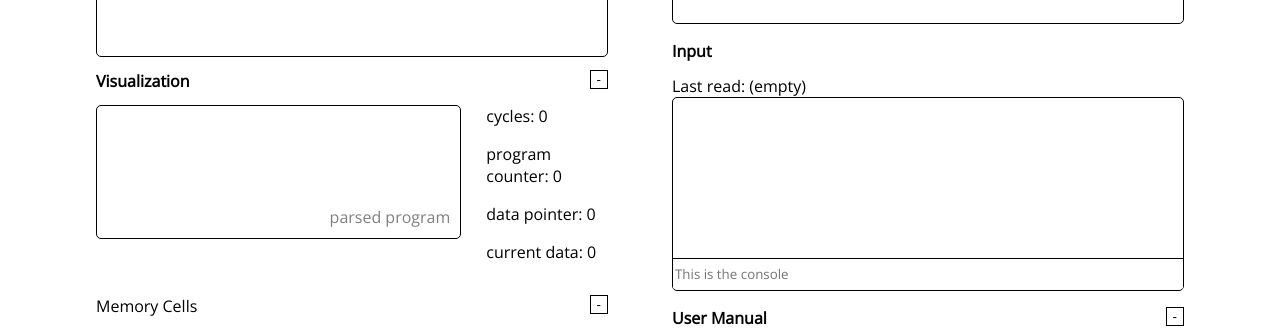
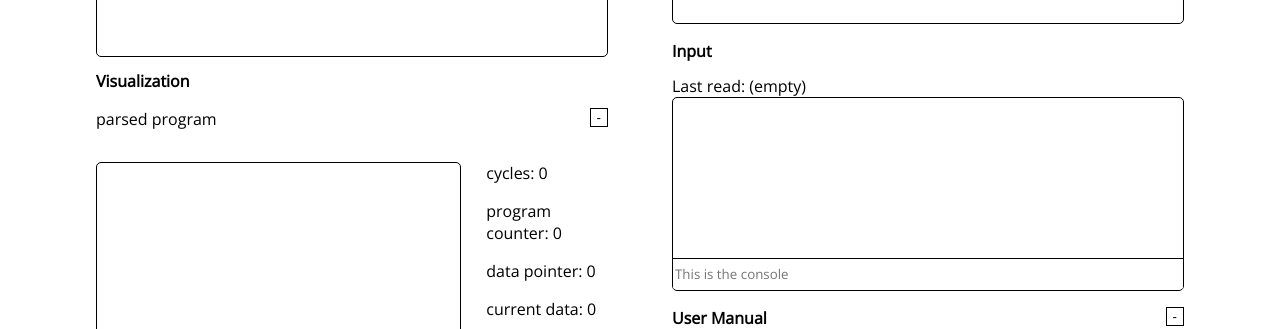
Before and after one commit to PIG208/react-brainfucked, a React (Create React App) app: page / in a window 1280 px wide. Shown: the part 459-788 px from the top of the page. Built offline with nearby package versions, Linux system fonts and the light colour scheme.

Commit message:
Adjust the layout of visualization

```diff
--- a/src/components/Visualization.tsx
+++ b/src/components/Visualization.tsx
@@ -35,9 +35,10 @@ const Visualization = ({ programState, dispatch, memoryDisplayCount }: Visualiza
 
   return (
     <div>
+      <h2>Visualization</h2>
       <Collapsable altText="Show parsed program">
-        <h2>Visualization</h2>
-        <div className="visualization">
+        <p>parsed program</p>
+        <div className="program-grid">
           <div className="program-field">
             {programState.program.map((instruction, index) => (
               <span
@@ -51,7 +52,6 @@ const Visualization = ({ programState, dispatch, memoryDisplayCount }: Visualiza
                 {instruction}
               </span>
             ))}
-            <p>parsed program</p>
           </div>
           <div>
             <p>cycles: {programState.age}</p>
--- a/src/css/Memory.css
+++ b/src/css/Memory.css
@@ -26,6 +26,7 @@
 .memory-block > div:nth-child(2) {
   grid-area: 2 / 1 / 3 / 2;
   margin: 0 4px;
+  font-size: 0.85rem;
 }
 
 .memory-block-highlighted {
--- a/src/css/Visualization.css
+++ b/src/css/Visualization.css
@@ -3,7 +3,7 @@
   padding: 1rem;
   border: 1px black solid;
   border-radius: var(--border-radius);
-  height: 100px;
+  height: 12rem;
   position: relative;
   overflow-y: auto;
   display: flex;
@@ -19,14 +19,6 @@
   cursor: pointer;
   border: 1px solid transparent;
   position: relative;
-}
-
-.program-field > p {
-  position: absolute;
-  right: 10px;
-  bottom: 10px;
-  margin: 0;
-  color: grey;
 }
 
 .program-field > span:hover {
@@ -47,25 +39,24 @@
   border: 1px solid red;
 }
 
-.visualization {
+.program-grid {
   display: grid;
   grid-template-columns: 3fr 1fr;
   grid-template-rows: 1fr;
   grid-column-gap: 25px;
   grid-row-gap: 0px;
-  margin-top: -1rem;
 }
 
-.visualization:nth-child(1) {
+.program-grid:nth-child(1) {
   grid-area: 1 / 1 / 2 / 2;
 }
 
-.visualization:nth-child(2) {
+.program-grid:nth-child(2) {
   grid-area: 1 / 2 / 2 / 3;
 }
 
 @media (max-width: 1043px) {
-  .visualization {
+  .program-grid {
     display: block;
   }
 }
```
